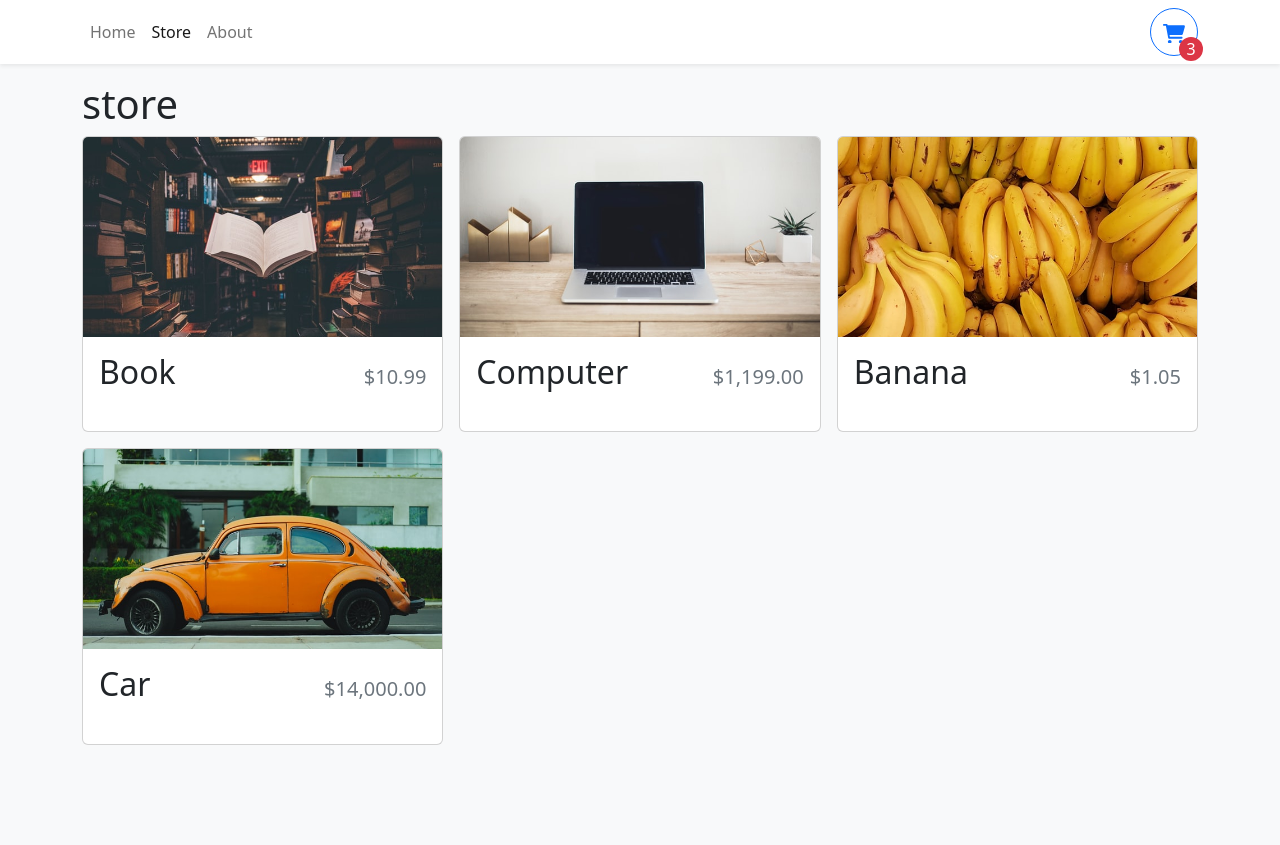
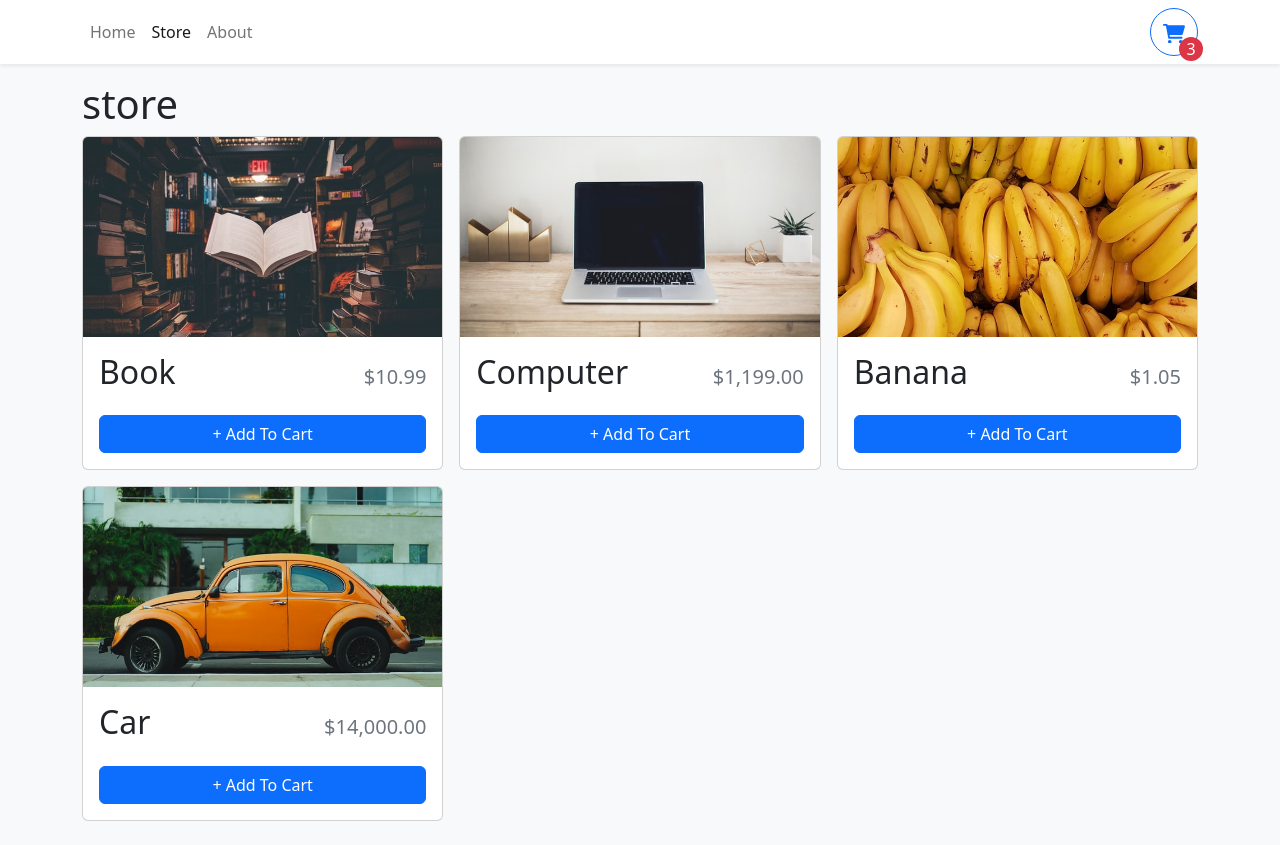
Before and after one commit to raheemelassadi/shopping-cart, a React (Vite) app: page /store in a window 1280 px wide. Before the commit the page ends 800 px from the top, so only its background shows below. Built offline with nearby package versions, Linux system fonts and the light colour scheme.

Commit message:
added dynamic add to cart button

```diff
--- a/src/components/StoreItem.tsx
+++ b/src/components/StoreItem.tsx
@@ -1,4 +1,4 @@
-import { Card } from "react-bootstrap"
+import { Button, Card } from "react-bootstrap"
 import { formatCurrency } from "../utilities/formatCurrency"
 
 type StoreItemProps = {
@@ -9,8 +9,9 @@
 }
 
 export function StoreItem({id, name, price, imgUrl}: StoreItemProps){
+    const quantity = 0
     return (
-        <Card>
+        <Card className="h-100">
             <Card.Img variant="top"
                  src={imgUrl}
                  height="200px"
@@ -22,6 +23,11 @@
                     <span className="fs-2">{name}</span>
                     <span className="ms-2 text-muted">{formatCurrency(price)}</span>
                 </Card.Title>
+                <div className="mt-auto">
+                    {quantity === 0 ? (
+                        <Button className="w-100">+ Add To Cart</Button>
+                    ) : null}
+                </div>
             </Card.Body>
         </Card>
     )
```
